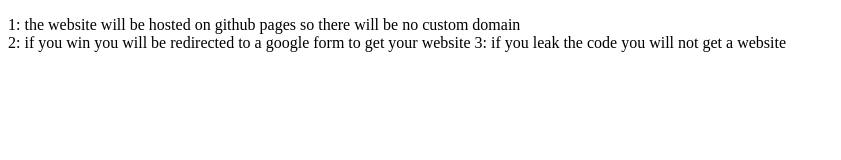
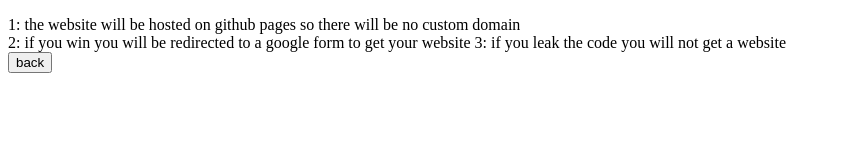
Before and after one commit to skyofgamer/Will-you-pass, a plain HTML site: page terms.html in a window 1280 px wide. Shown: the whole page, without its empty margins (0-841 px from the left). Drawn offline with Linux system fonts and the light colour scheme.

Commit message:
Update terms.html

```diff
--- a/terms.html
+++ b/terms.html
@@ -10,7 +10,8 @@
     <p>
         1: the website will be hosted on github pages so there will be no custom domain <br>
         2: if you win you will be redirected to a google form to get your website
-        3: if you leak the code you will not get a website
+        3: if you leak the code you will not get a website <br>
+        <button onclick="location.href='index.html'">back</button>
     </p>
 </body>
 </html>
```
